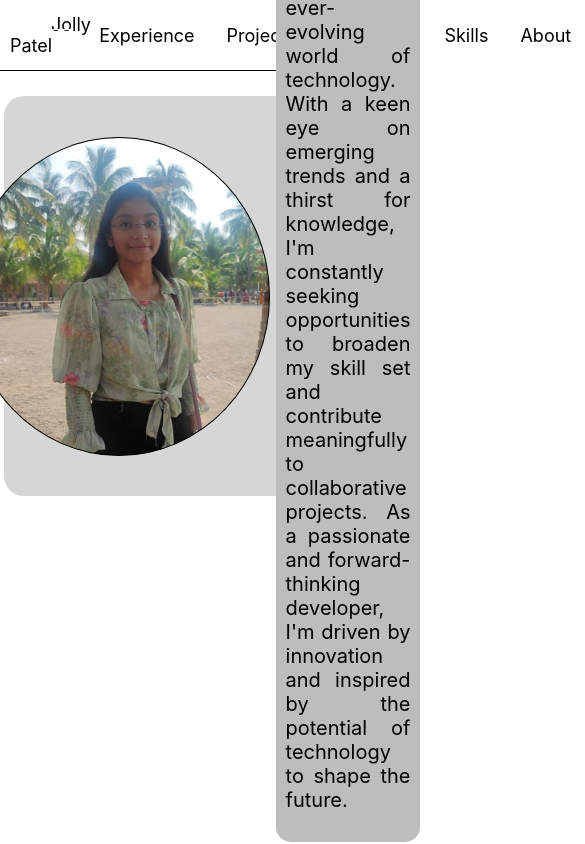
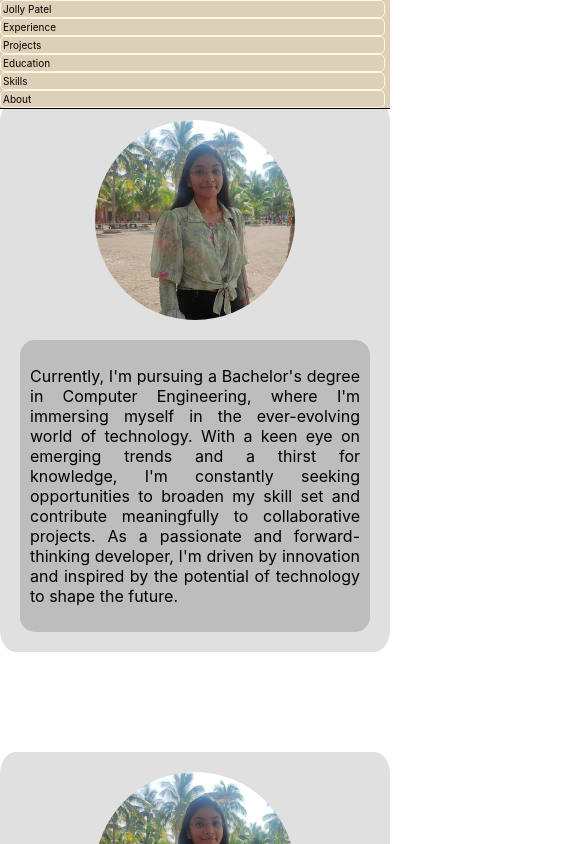
Before and after one commit to JollyPatel25/JollyPatel25.github.io, a React (Create React App) app: page / in a window 390 px wide. Shown: the top 844 px of the page, 585 px wide, since content can reach past the window. Built offline with nearby package versions, Linux system fonts and the light colour scheme.

Commit message:
make navbar responsive

```diff
--- a/src/App.js
+++ b/src/App.js
@@ -4,7 +4,7 @@ import "./CSS/NavBar.css";
 function App() {
   return (
     <div className="app">
-      <div className="NavigationBar home-one">
+      <div className="NavigationBar">
         <ul className="my-name-head"><li>Jolly Patel</li></ul>
         <ul className='navbar'>
           <li>Experience</li>
@@ -17,21 +17,39 @@ function App() {
       <div className="home-two">
         <div className="home-two-canvas">
           <div className='inner-home-two-canvas'>
-            <table>
-              <tr>
-                <td> <div className="profile-pic"></div></td>
-                <td><div className="data"><p>Currently, I'm pursuing a Bachelor's degree in Computer Engineering,
-              where I'm immersing myself in the ever-evolving world of technology.
-              With a keen eye on emerging trends and a thirst for knowledge, I'm constantly seeking
-              opportunities to broaden my skill set and contribute meaningfully to collaborative projects.
-              As a passionate and forward-thinking developer, I'm driven by innovation and inspired by
-              the potential of technology to shape the future.</p></div></td>
-              </tr>
-            </table>
+            <div className="profile-pic"></div>
+            <div className="data">
+              <p>Currently, I'm pursuing a Bachelor's degree in Computer Engineering,
+                where I'm immersing myself in the ever-evolving world of technology.
+                With a keen eye on emerging trends and a thirst for knowledge, I'm constantly seeking
+                opportunities to broaden my skill set and contribute meaningfully to collaborative projects.
+                As a passionate and forward-thinking developer, I'm driven by innovation and inspired by
+                the potential of technology to shape the future.
+              </p>
+            </div>
+          </div>
+        </div>
+      </div>
+
+
+      <div className="home-two">
+        <div className="home-two-canvas">
+          <div className='inner-home-two-canvas'>
+            <div className="profile-pic"></div>
+            <div className="data">
+              <p>Currently, I'm pursuing a Bachelor's degree in Computer Engineering,
+                where I'm immersing myself in the ever-evolving world of technology.
+                With a keen eye on emerging trends and a thirst for knowledge, I'm constantly seeking
+                opportunities to broaden my skill set and contribute meaningfully to collaborative projects.
+                As a passionate and forward-thinking developer, I'm driven by innovation and inspired by
+                the potential of technology to shape the future.
+              </p>
+            </div>
           </div>
         </div>
       </div>
     </div>
   );
 }
+
 export default App;
--- a/src/CSS/NavBar.css
+++ b/src/CSS/NavBar.css
@@ -1,85 +1,126 @@
 .NavigationBar {
+    margin: 0;
+    position: fixed;
+    top: 0;
+    left: 0;
+    right: 0;
+    background-color: #DED0B6;
+    width: 100%;
+    display: flex;
+    justify-content: space-between; /* Distribute space between elements */
+    align-items: center;
+    padding: 0px; /* Optional padding */
+    box-sizing: border-box; /* Ensure padding is included in total width and height */
+    z-index: 1000; /* Ensure the nav bar stays on top of other content */
+    border-bottom: 1px solid black;
+}
+
+.NavigationBar ul {
+    padding: 0;
+    list-style: none;
     display: flex;
     align-items: center;
-    justify-content: space-between;
-    padding: 10px;
-    height: 50px;
-    border-bottom: 1px solid black;
-}
-.my-name-head,
-.navbar {
-    font-size: 18px;
-    float:right;
-    list-style: none;
-    margin: 0px;
-    padding: 0px;
+    flex-wrap: wrap; /* Allow wrapping if necessary */
 }
 
-.my-name-head li,
-.navbar li {
-    border: 1px solid white;
-    padding:5px;
-    display: inline;
-    margin-right: 20px;
+.my-name-head {
+    flex-grow: 1; /* Take up remaining space */
 }
 .my-name-head li{
-    padding-left: 20px;
-    padding-right: 20px;
-    margin-left: 20px;
+    margin-left:10px;
+    padding:10px;
+    padding-left: 25px;
+    padding-right: 25px;
+}
+.navbar {
+    display: flex;
+    justify-content: flex-end; /* Align to the right */
+    margin-right: 20px; /* Adjust margin as needed */
+}
+
+.NavigationBar ul li {
+    margin-right: 5px;
+    border: 1px solid #DED0B6;
+    border-left:0.10px solid #FDF7E4;
+    border-right:0.10px solid #FDF7E4;
+    list-style-type: none;
+    border-radius:5px;
+    white-space: nowrap; /* Prevent text from wrapping */
+    padding: 10px;
+}
+
+/* Responsive Design */
+@media (max-width: 600px) {
+    .my-name-head li{
+        margin-left:0px;
+    }
+    .NavigationBar{
+        display: inline;
+    }
+    .NavigationBar ul{
+        display: inline;
+        margin:0px;
+    }
+    .NavigationBar ul li{
+        border-top:0.10px solid #FDF7E4;
+        border-bottom:0.10px solid #FDF7E4;
+        font-size:10px;
+        padding:2px;
+    }
 }
 
 .my-name-head li:hover,
 .navbar li:hover{
-    background-color: #DDDDDD;
+    background-color: #FDF7E4;
     border: 1px solid #222831;
     border-radius: 5px;
 }
 
 .home-two {
-    margin: 0px;
-    padding:0px;
-    width: 100%;
-    height: 400px;
+    margin-top: 100px; /* Adjust this value based on the height of your NavigationBar */
     display: flex;
     justify-content: center;
     align-items: center;
-    margin-top: 25px;
 }
 
 .home-two-canvas {
-    width: calc(100vw - 2%);
-    height: 100%;
-    max-height: 400px;
-    border-radius: 20px;
-    background-color: rgb(214, 214, 214);
+    width: 100%; /* Adjust width as needed */
+    max-width: 600px; /* Example maximum width */
+    height: auto; /* Adjust height as needed */
+    padding: 20px; /* Example padding */
+    border-radius:4%;
+    background-color: #e0e0e0; /* Example background color */
+    text-align: center; /* Center content */
+}
 
-    display: flex; /* Add flex display */
-    justify-content: center; /* Center horizontally */
-    align-items: center; /* Center vertically */
+.inner-home-two-canvas {
+    display: flex;
+    flex-direction: column;
+    align-items: center;
+}
 
+.profile-pic {
+    height: 200px; /* Adjust height as needed */
+    width: 200px; /* Adjust width as needed */
+    background-image: url("../Jolly_pic.jpeg");
+    background-size: cover; /* Ensure the image covers the container */
+    background-repeat: no-repeat;
+    background-position: center;
+    border-radius: 50%;
+    margin-bottom: 20px; /* Example margin */
 }
-.data{
+
+.data {
     text-align: justify;
     padding: 10px;
-    margin:2px;
-    font-size: 20px;
     background-color: #bebdbd;
     border-radius: 15px;
 }
-.profile-pic{
-    height:317px;
-    width: 300px;
-    background-size: contain;
-    background-repeat: no-repeat;
-    background-position: center;
-    background-image: url("../Jolly_pic.jpeg");
-    border-radius: 50%;
-    background-color: green;
-    border: 1px solid black;
+
+
+.my-name-head li:hover,
+.navbar li:hover {
+    background-color: #FDF7E4;
+    border: 1px solid #222831;
+    border-radius: 5px;
 }
-.home-two-canvas table{
-    align-items: center;
-}
-.inner-home-two-canvas{
-    margin:75px;
-}
--- a/src/index.css
+++ b/src/index.css
@@ -1,5 +1,5 @@
 body {
-  margin: 0;
+  margin: 0px;
   font-family: -apple-system, BlinkMacSystemFont, 'Segoe UI', 'Roboto', 'Oxygen',
     'Ubuntu', 'Cantarell', 'Fira Sans', 'Droid Sans', 'Helvetica Neue',
     sans-serif;
```
